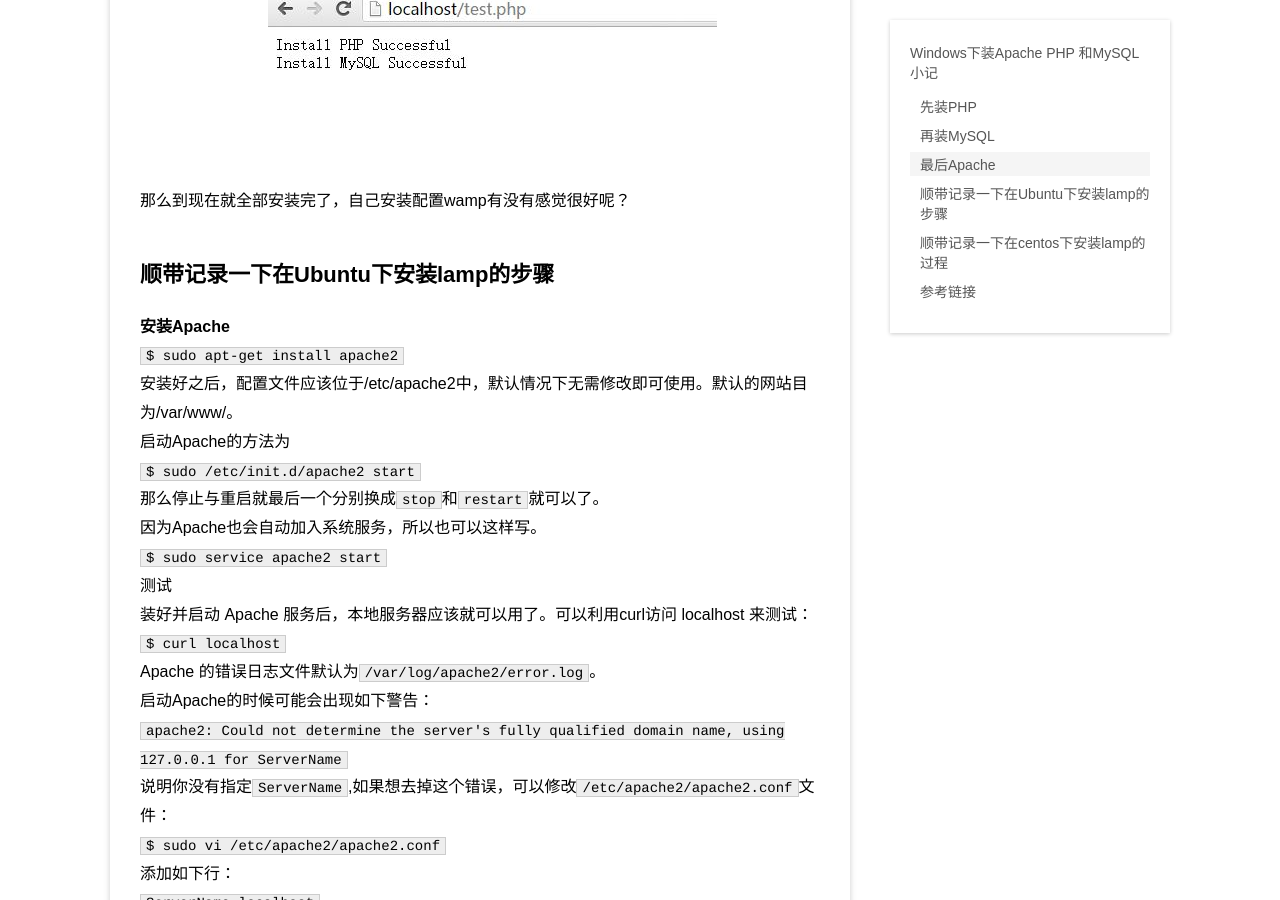
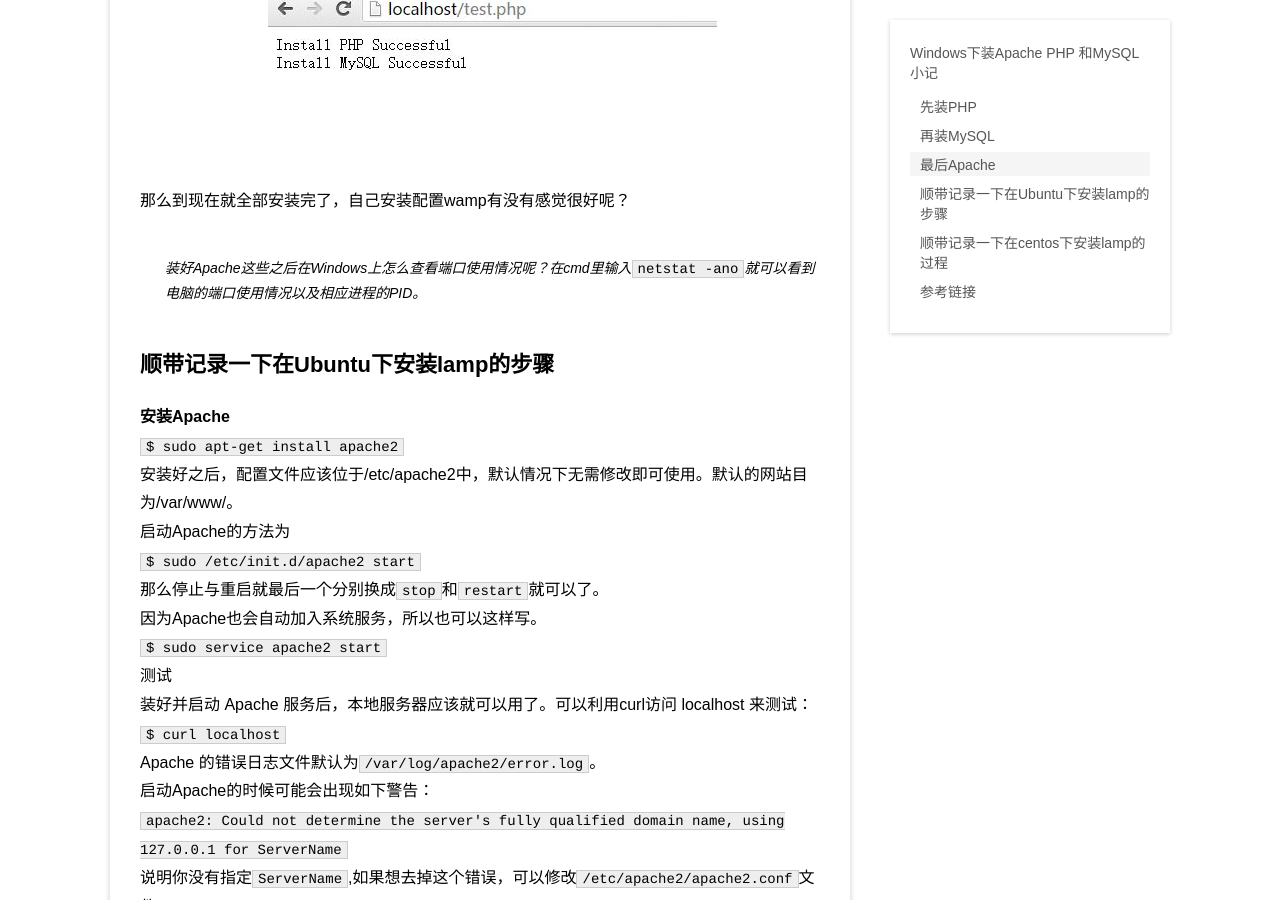
Before and after one commit to windard/windard.com, a Jekyll site: the page built from _posts/project/2015-10-27-Install-WAMP.md, in a window 1280 px wide and 900 px high, scrolled down 8673 px. Built offline with Jekyll 4.4.1, drawn with Linux system fonts in a browser that asks for light colours; Markdown is read by kramdown in place of the engine named in the settings.

Commit message:
add nestat

```diff
--- a/_posts/project/2015-10-27-Install-WAMP.md
+++ b/_posts/project/2015-10-27-Install-WAMP.md
@@ -107,6 +107,7 @@ wamp，即Windows下安装Apache，PHP和MySQL。
 
 那么到现在就全部安装完了，自己安装配置wamp有没有感觉很好呢？
 
+>装好Apache这些之后在Windows上怎么查看端口使用情况呢？在cmd里输入`netstat -ano`就可以看到电脑的端口使用情况以及相应进程的PID。
 
 ##顺带记录一下在Ubuntu下安装lamp的步骤
 **安装Apache**
```
